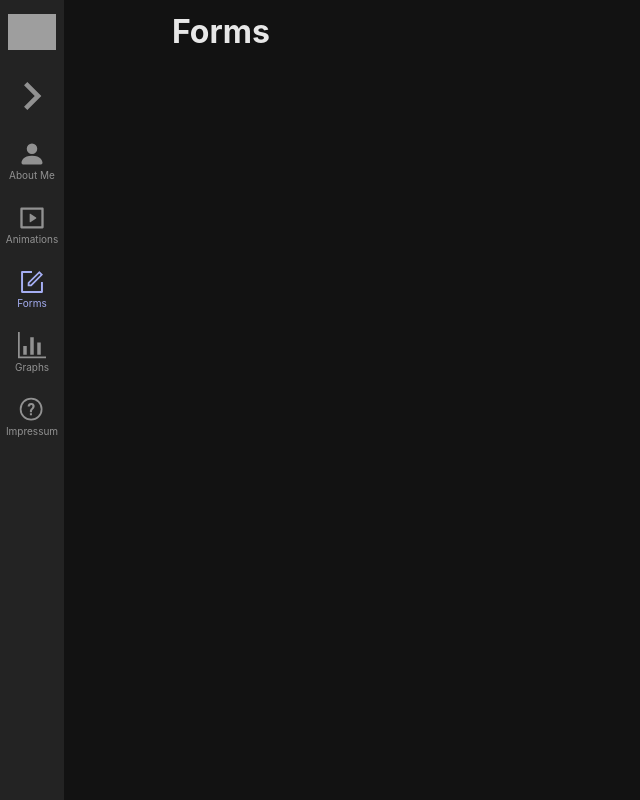
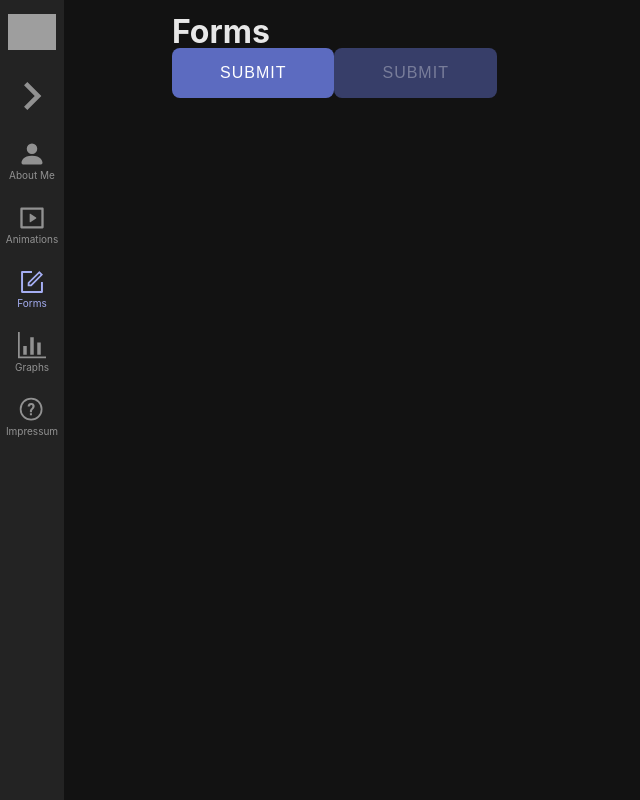
Before and after one commit to SaegesserSascha/portfolio, a React (Create React App) app: page /forms in a window 1280 px wide. Shown: the whole page, without its empty margins (0-640 px from the left). Built offline with nearby package versions, Linux system fonts and the light colour scheme; grey boxes are pictures that could not be loaded.

Commit message:
Added Form and Input components

```diff
--- /dev/null
+++ b/src/components/form/Form.js
@@ -0,0 +1,18 @@
+import "./form.scss"
+import Input from "./input/Input";
+
+export default function Form(props) {
+  const handleSubmit = (event) => {
+    event.preventDefault();
+    alert("Submitting");
+  }
+
+  return (
+    <div>
+      <form onSubmit={handleSubmit}>
+        <Input type={"submit"} value={"Submit"} />
+        <Input type={"submit"} value={"Submit"} IsDisabled={true} />
+      </form>
+    </div>
+  );
+}
--- /dev/null
+++ b/src/components/form/input/Input.js
@@ -0,0 +1,7 @@
+import "./input.scss";
+
+export default function Input({ type, value, IsDisabled = false }) {
+  return (
+    <input className={`${IsDisabled ? "disabled" : ""}`} type={type} value={value} disabled={IsDisabled} />
+  );
+}
--- /dev/null
+++ b/src/components/form/input/input.scss
@@ -0,0 +1,32 @@
+@import "/src/sass/colors";
+
+input {
+  background-color: $clr-primary-normal;
+  border: none;
+  border-radius: 8px;
+  color: $clr-white;
+  cursor: pointer;
+  font-size: 1rem;
+  letter-spacing: 1px;
+  padding: 1em 3em;
+  text-transform: uppercase;
+
+  &:hover,
+  &:focus {
+    background-color: $clr-primary-light;
+    color: black;
+  }
+
+  &:active {
+    color: $clr-white;
+    background-color: $clr-primary-dark;
+  }
+}
+
+.disabled,
+.disabled:hover,
+.disabled:focus {
+  background-color: rgba($clr-primary-normal, .5);
+  color: $clr-white-33;
+  cursor: initial;
+}
--- a/src/pages/forms/Forms.js
+++ b/src/pages/forms/Forms.js
@@ -1,8 +1,11 @@
 import "./forms.scss";
-import React from "react";
+import Form from "components/form/Form";
 
 export default function Forms() {
   return (
-    <h1>Forms</h1>
+    <div>
+      <h1>Forms</h1>
+      <Form />
+    </div>
   );
 }
```
Also changed, not shown: src/components/form/form.scss (added).
